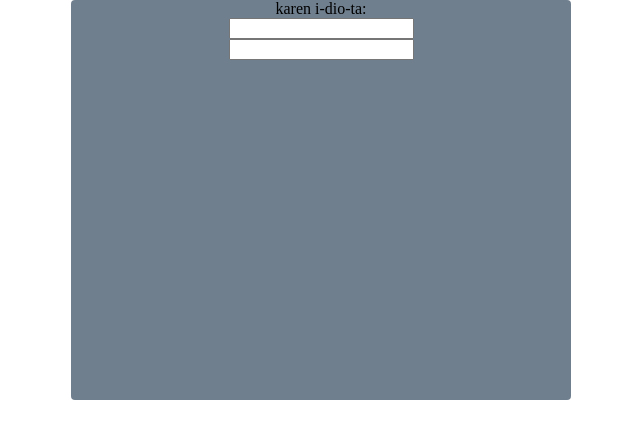
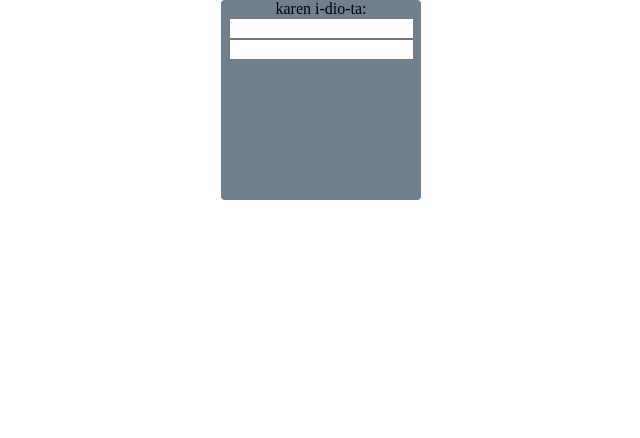
Before and after one commit to kasdreem/pruebas, a plain HTML site: page index.html in a window 1280 px wide. Shown: the whole page, without its empty margins (319-959 px from the left). Drawn offline with Linux system fonts and the light colour scheme.

Commit message:
tamaño2

```diff
--- a/index.html
+++ b/index.html
@@ -9,8 +9,8 @@
     background-size: 100% 180px;
 }
 .container{
-    width: 500px;
-    height: 400px;
+    width: 200px;
+    height: 200px;
     text-align: center;
     background-color: rgba(52, 73, 94,0.7);
     border-radius: 4px;
```
